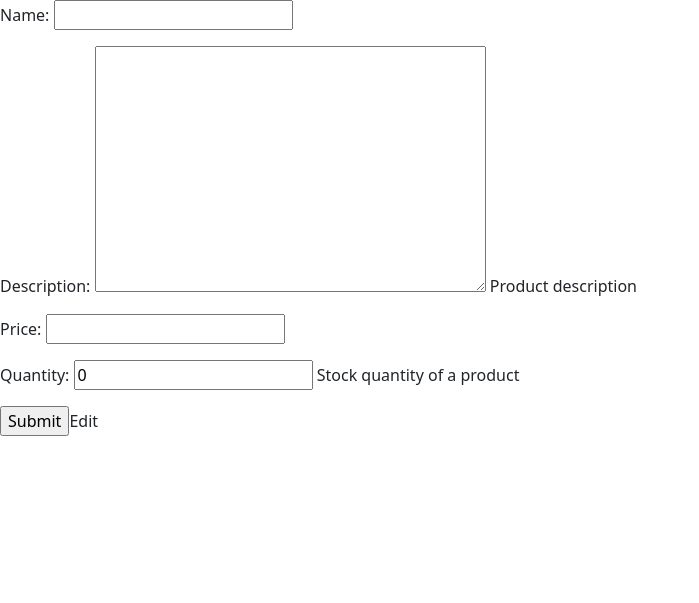
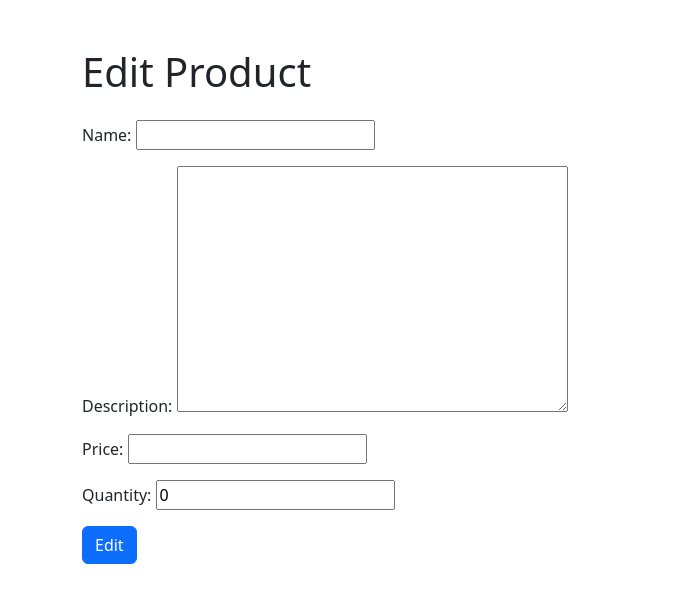
Before and after one commit to VolodymyrKhabarov/online_store, a Django app: template products/templates/edit.html in a window 1280 px wide. Shown: the part 56-659 px from the top of the page, without its empty margins (0-699 px from the left). Run offline with Django 4.2, Linux system fonts and the light colour scheme; the template is opened without the code that fills it: values that come from a table or form of the project are taken from there, others are empty.

Commit message:
додав стилів для edit.html

```diff
--- a/products/models.py
+++ b/products/models.py
@@ -8,9 +8,9 @@ from django.conf import settings
 
 class ProductModel(models.Model):
     name = models.CharField(max_length=60)
-    description = models.TextField(help_text="Product description")
+    description = models.TextField()
     price = models.DecimalField(max_digits=10, decimal_places=2)
-    quantity = models.PositiveIntegerField(default=0, help_text="Stock quantity of a product")
+    quantity = models.PositiveIntegerField(default=0)
 
     def __str__(self):
         return self.name
--- a/products/templates/edit.html
+++ b/products/templates/edit.html
@@ -1,8 +1,13 @@
 {% extends "base.html" %}
 {% block content %}
-<form method="post">
+
+<div class="container my-5">
+  <h1 class="mb-4">Edit Product</h1>
+  <form method="post" class="form">
     {% csrf_token %}
     {{ form.as_p }}
-    <input type="submit">Edit</input>
-</form>
+    <button type="submit" class="btn btn-primary">Edit</button>
+  </form>
+</div>
+
 {% endblock %}
```
Also changed, not shown: products/migrations/0002_alter_productmodel_description_and_more.py (added).
